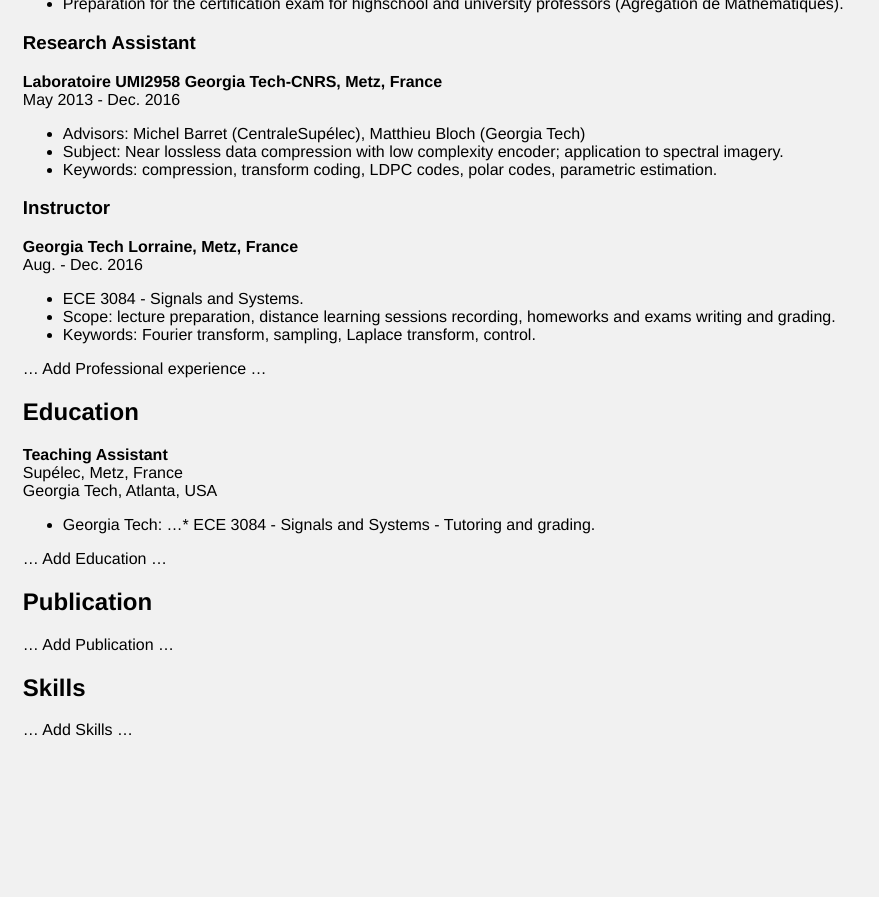
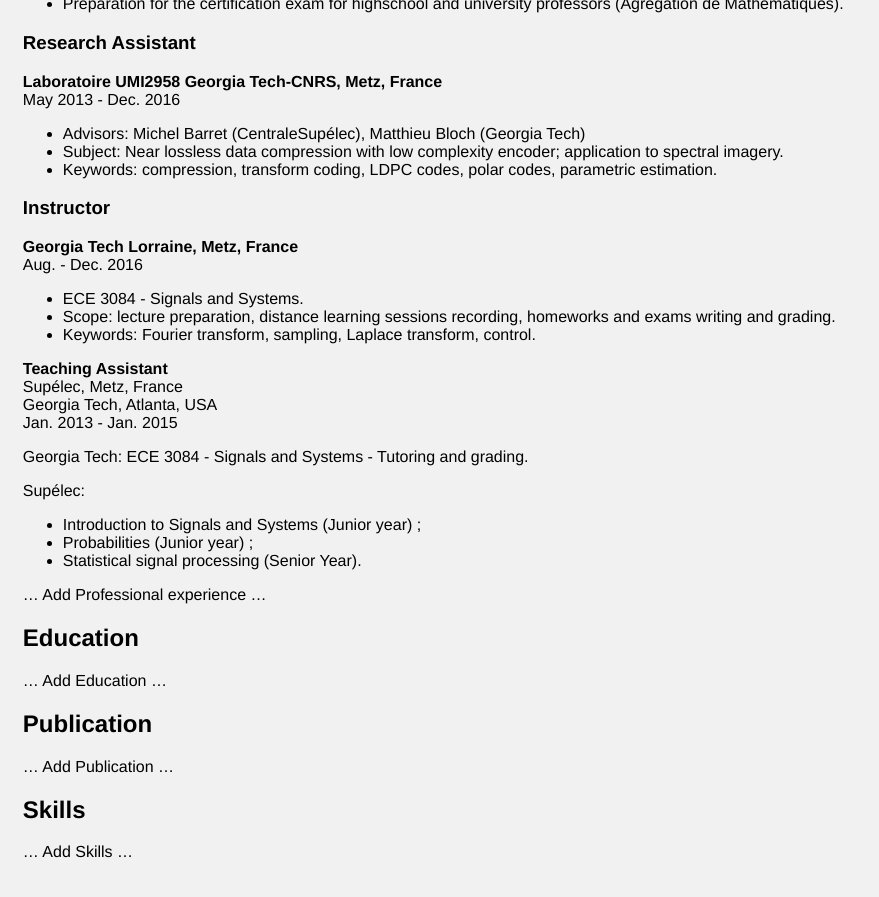
Before and after one commit to grfreche/grfreche.github.io, a Jekyll site: the page built from about.md, in a window 1280 px wide and 900 px high, scrolled down 757 px. Shown: the top 897 px of the window, without its empty margins (0-879 px from the left). Built offline with Jekyll 4.4.1, drawn with Linux system fonts in a browser that asks for light colours; before the commit the page ends 1535 px from its top, so only the background shows below that.

Commit message:
Update about.md

```diff
--- a/about.md
+++ b/about.md
@@ -52,18 +52,23 @@
 * Scope: lecture preparation, distance learning sessions recording, homeworks and exams writing and grading.
 * Keywords: Fourier transform, sampling, Laplace transform, control.
 
+**Teaching Assistant**
+Supélec, Metz, France
+Georgia Tech, Atlanta, USA
+Jan. 2013 - Jan. 2015
+
+Georgia Tech: ECE 3084 - Signals and Systems - Tutoring and grading.
+
+Supélec:
+* Introduction to Signals and Systems (Junior year) ;
+* Probabilities (Junior year) ;
+* Statistical signal processing (Senior Year).
+
 ... Add Professional experience ...
 
 ## Education
-**Teaching Assistant**
-Supélec, Metz, France
-Georgia Tech, Atlanta, USA
-
-* Georgia Tech:
-...* ECE 3084 - Signals and Systems - Tutoring and grading.
 
 ... Add Education ...
-
 
 ## Publication
 
```
